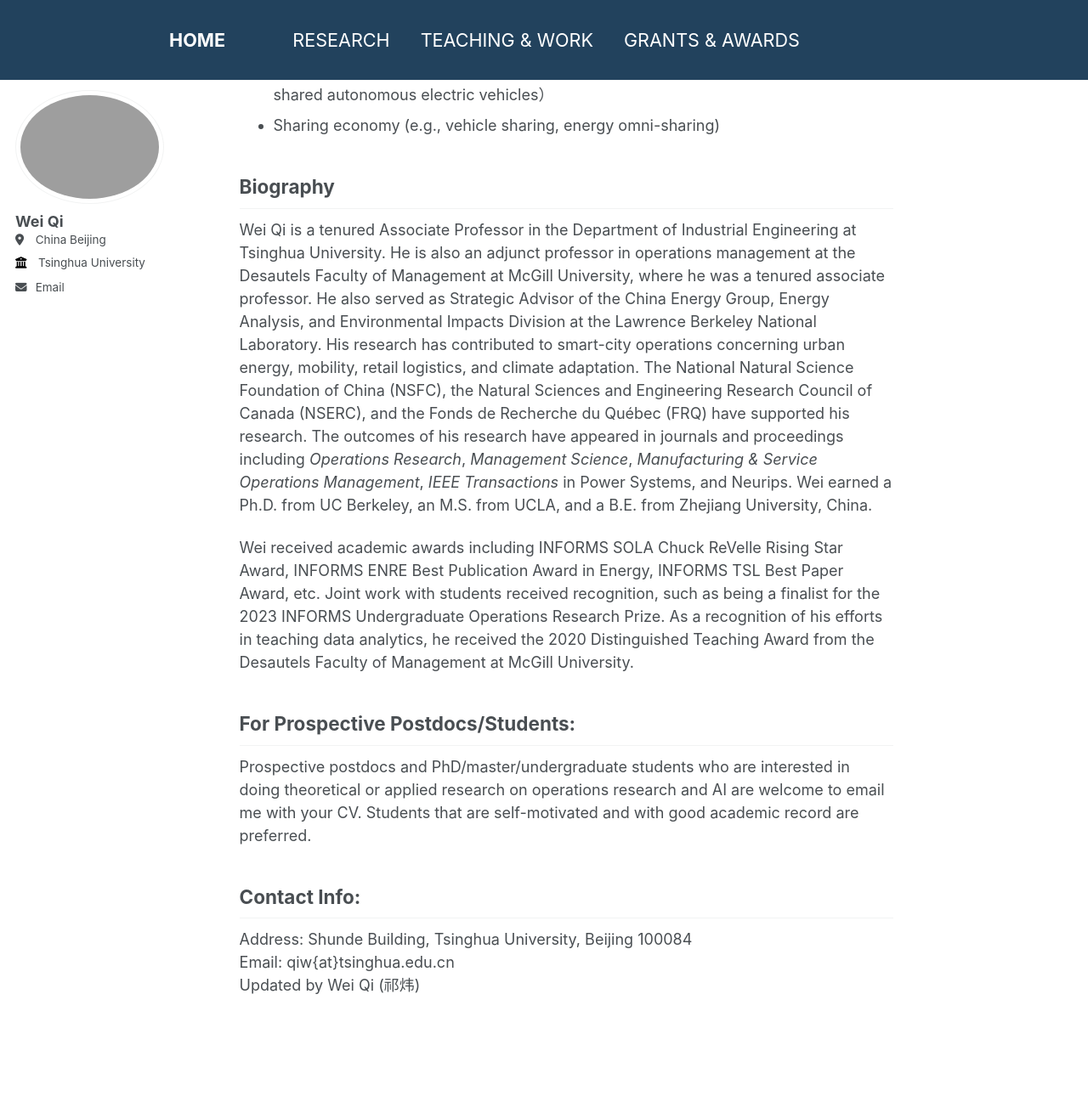
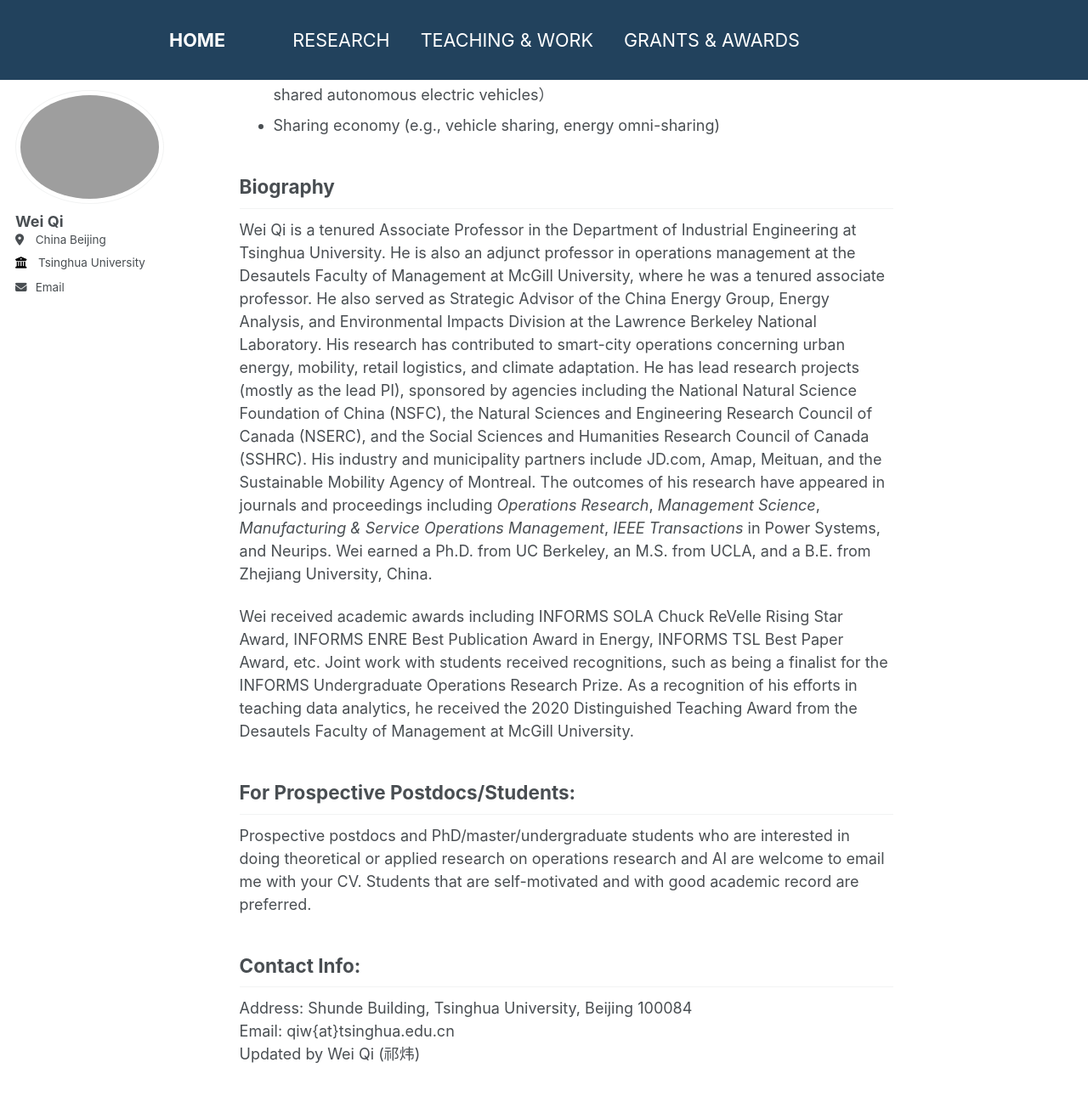
Before and after one commit to wei-qi-home/wei-qi-home.github.io, a Jekyll site: the page built from _pages/about.md, in a window 1280 px wide and 1400 px high, scrolled down 771 px. Shown: the top 1290 px of the window at 85% size. Built offline with Jekyll 4.4.1, drawn with Linux system fonts in a browser that asks for light colours.

Commit message:
Update about.md

```diff
--- a/_pages/about.md
+++ b/_pages/about.md
@@ -28,9 +28,9 @@ Research Interests
 
 Biography
 ---
-Wei Qi is a tenured Associate Professor in the Department of Industrial Engineering at Tsinghua University. He is also an adjunct professor in operations management at the Desautels Faculty of Management at McGill University, where he was a tenured associate professor. He also served as Strategic Advisor of the China Energy Group, Energy Analysis, and Environmental Impacts Division at the Lawrence Berkeley National Laboratory. His research has contributed to smart-city operations concerning urban energy, mobility, retail logistics, and climate adaptation.  The National Natural Science Foundation of China (NSFC), the Natural Sciences and Engineering Research Council of Canada (NSERC), and the Fonds de Recherche du Québec (FRQ) have supported his research. The outcomes of his research have appeared in journals and proceedings including _Operations Research_, _Management Science_, _Manufacturing & Service Operations Management_, _IEEE Transactions_ in Power Systems, and Neurips. Wei earned a Ph.D. from UC Berkeley, an M.S. from UCLA, and a B.E. from Zhejiang University, China.
+Wei Qi is a tenured Associate Professor in the Department of Industrial Engineering at Tsinghua University. He is also an adjunct professor in operations management at the Desautels Faculty of Management at McGill University, where he was a tenured associate professor. He also served as Strategic Advisor of the China Energy Group, Energy Analysis, and Environmental Impacts Division at the Lawrence Berkeley National Laboratory. His research has contributed to smart-city operations concerning urban energy, mobility, retail logistics, and climate adaptation. He has lead research projects (mostly as the lead PI), sponsored by agencies including the National Natural Science Foundation of China (NSFC), the Natural Sciences and Engineering Research Council of Canada (NSERC), and the Social Sciences and Humanities Research Council of Canada (SSHRC). His industry and municipality partners include JD.com, Amap, Meituan, and the Sustainable Mobility Agency of Montreal. The outcomes of his research have appeared in journals and proceedings including _Operations Research_, _Management Science_, _Manufacturing & Service Operations Management_, _IEEE Transactions_ in Power Systems, and Neurips. Wei earned a Ph.D. from UC Berkeley, an M.S. from UCLA, and a B.E. from Zhejiang University, China.
 
-Wei received academic awards including INFORMS SOLA Chuck ReVelle Rising Star Award, INFORMS ENRE Best Publication Award in Energy, INFORMS TSL Best Paper Award, etc. Joint work with students received recognition, such as being a finalist for the 2023 INFORMS Undergraduate Operations Research Prize. As a recognition of his efforts in teaching data analytics, he received the 2020 Distinguished Teaching Award from the Desautels Faculty of Management at McGill University.
+Wei received academic awards including INFORMS SOLA Chuck ReVelle Rising Star Award, INFORMS ENRE Best Publication Award in Energy, INFORMS TSL Best Paper Award, etc. Joint work with students received recognitions, such as being a finalist for the INFORMS Undergraduate Operations Research Prize. As a recognition of his efforts in teaching data analytics, he received the 2020 Distinguished Teaching Award from the Desautels Faculty of Management at McGill University.
 
 For Prospective Postdocs/Students:
 ---
```
